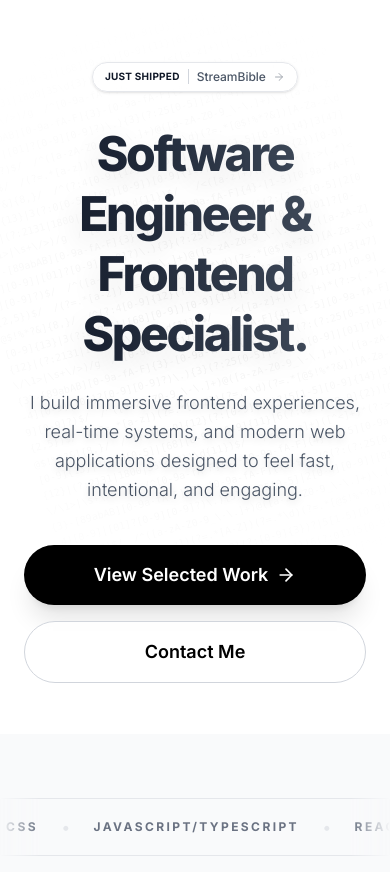
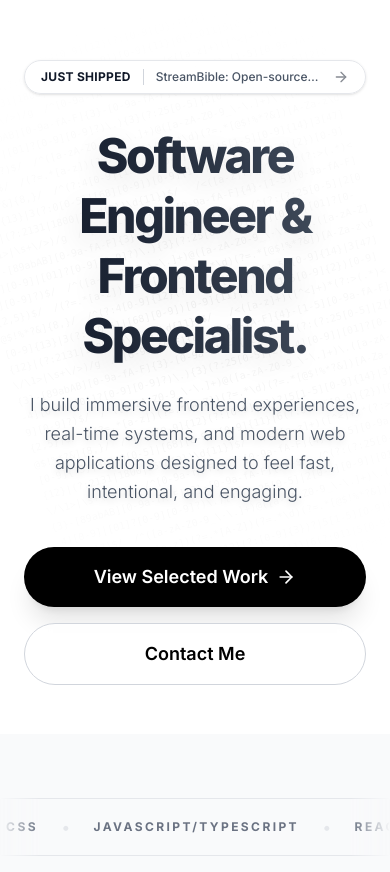
Before and after one commit to Desmond09-spec/danielakanmu, a Vue app: page / in a window 390 px wide. Shown: the part 110-982 px from the top of the page. Built offline with nearby package versions, Linux system fonts and the light colour scheme.

Commit message:
style: Restore Just Shipped pill size and use flex truncation

```diff
--- a/src/components/HeroSection.vue
+++ b/src/components/HeroSection.vue
@@ -25,9 +25,10 @@ import { ArrowRight } from '@lucide/vue'
         class="text-center lg:text-left relative z-10 flex flex-col items-center lg:items-start pt-10 lg:pt-0"
       >
         <!-- Recent Release Badge -->
-        <a href="https://github.com/Desmond09-spec/streambible" target="_blank" rel="noopener noreferrer" class="mb-8 inline-flex items-center gap-2 md:gap-3 px-3 md:px-4 py-1.5 md:py-2 rounded-full border border-gray-200 dark:border-gray-800 bg-white/50 dark:bg-black/50 backdrop-blur-md shadow-sm hover:bg-gray-50 dark:hover:bg-white/5 transition-colors cursor-pointer group max-w-full">
-          <span class="text-[10px] md:text-xs font-bold tracking-wide uppercase text-gray-900 dark:text-white border-r border-gray-300 dark:border-gray-700 pr-2 md:pr-3 whitespace-nowrap">Just Shipped</span>
-          <span class="text-xs md:text-sm font-medium text-gray-600 dark:text-gray-300 group-hover:text-black dark:group-hover:text-white transition-colors truncate">StreamBible<span class="hidden md:inline">: Open-source zero-latency presentation</span> <ArrowRight class="inline-block w-3 h-3 md:w-4 md:h-4 ml-1 opacity-50 group-hover:opacity-100 transition-transform group-hover:translate-x-1" /></span>
+        <a href="https://github.com/Desmond09-spec/streambible" target="_blank" rel="noopener noreferrer" class="mb-8 inline-flex items-center gap-3 px-4 py-2 rounded-full border border-gray-200 dark:border-gray-800 bg-white/50 dark:bg-black/50 backdrop-blur-md shadow-sm hover:bg-gray-50 dark:hover:bg-white/5 transition-colors cursor-pointer group max-w-full">
+          <span class="text-xs font-bold tracking-wide uppercase text-gray-900 dark:text-white border-r border-gray-300 dark:border-gray-700 pr-3 whitespace-nowrap shrink-0">Just Shipped</span>
+          <span class="text-xs sm:text-sm font-medium text-gray-600 dark:text-gray-300 group-hover:text-black dark:group-hover:text-white transition-colors truncate">StreamBible: Open-source zero-latency presentation</span>
+          <ArrowRight class="w-4 h-4 opacity-50 group-hover:opacity-100 transition-transform group-hover:translate-x-1 shrink-0" />
         </a>
 
         <h1 class="text-5xl md:text-7xl lg:text-8xl font-extrabold tracking-tighter mb-6 text-gradient leading-tight" style="text-shadow: 0 10px 30px rgba(0,0,0,0.1);">
```
